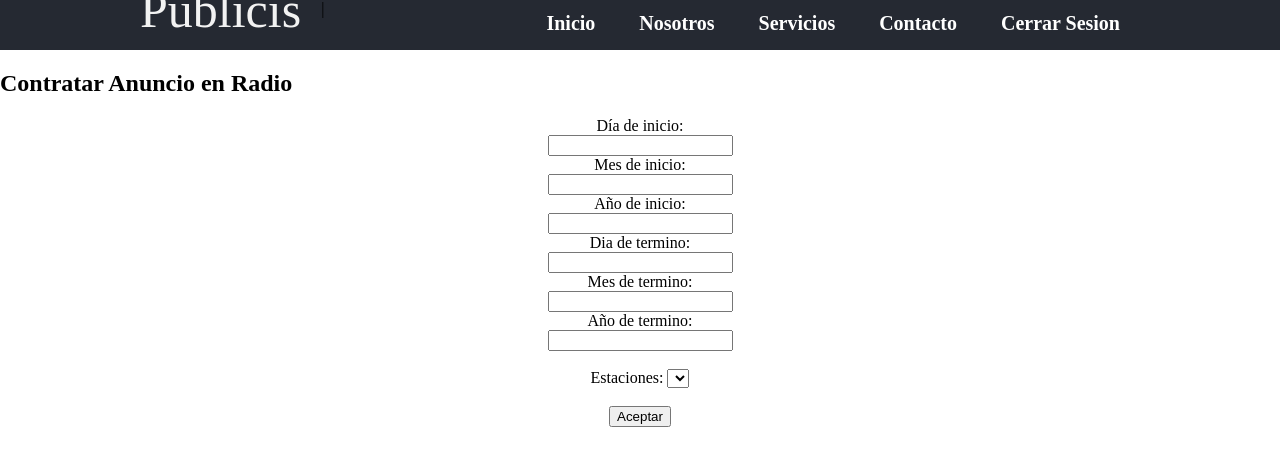
After one commit to rodrigopeniche/adswebproject, a PHP site: page /ContratarRadio.php in a window 1280 px wide. The commit adds this page. Shown: the top 466 px of the page. Run offline with PHP 8.4, Linux system fonts and the light colour scheme; the visitor is signed in with stand-in values (Sample User, id 1); lists and menus that the app fills with data are empty.

Commit message:
Actualizar nombre de la pagina y Agrege dos ventanas de contratar radio y television

```diff
--- a/ProyectoFinalWeb2/ContratarEspectaculares.php
+++ b/ProyectoFinalWeb2/ContratarEspectaculares.php
@@ -17,7 +17,7 @@ and open the template in the editor.
 <body>
 <header>
 		<div class="wrapper">
-|			<div class ="logo">The Masters Of Software </div>
+|			<div class ="logo">Publicis </div>
 			<nav>
 				<a href="Inicio.php"> Inicio</a>
 				<a href="Nosotros.php"> Nosotros</a>
--- /dev/null
+++ b/ProyectoFinalWeb2/ContratarRadio.php
@@ -0,0 +1,70 @@
+<!DOCTYPE html>
+<!--
+To change this license header, choose License Headers in Project Properties.
+To change this template file, choose Tools | Templates
+and open the template in the editor.
+-->
+<html>
+    <head>
+        <title>Contrato</title>
+        <meta charset="UTF-8">
+        <meta name="viewport" content="width=device-width, initial-scale=1.0">
+        <link rel="stylesheet" href="styleDaniel.css">
+        <link rel="stylesheet" href="estilos.css">
+        <script src="contact-form-validation.js"></script>
+    </head>
+<body>
+<header>
+		<div class="wrapper">
+|			<div class ="logo">Publicis </div>
+			<nav>
+				<a href="Inicio.php"> Inicio</a>
+				<a href="Nosotros.php"> Nosotros</a>
+				<a href="Servicio.php"> Servicios</a>
+				<a href="Contacto.php"> Contacto</a>
+                                <?php
+                                session_start();
+                                    if($_SESSION['inicio'] == null || $_SESSION['inicio'] == false){
+                                        echo '<a href="IniciarSesion.php"> Iniciar Sesion</a>';
+                                    } else{
+                                        echo '<a href="CerrarSesion.php"> Cerrar Sesion</a>';
+                                    }
+                                ?>
+
+			</nav>
+	</div>
+</header>
+
+<h2>Contratar Anuncio en Radio</h2>
+
+<form action="/action_page.php">
+  Día de inicio:<br>
+  <input type="text" name="diaInicio" value="">
+  <br>
+  Mes de inicio:<br>
+  <input type="text" name="mesInicio" value="">
+  <br>
+  Año de inicio:<br>
+  <input type="text" name="añoInicio" value="">
+  <br>
+  Dia de termino:<br>
+  <input type="text" name="diaTermino" value="">
+  <br>
+  Mes de termino:<br>
+  <input type="text" name="mesTermino" value="">
+  <br>
+  Año de termino:<br>
+  <input type="text" name="añoTermino" value="">
+  <br><br>
+  Estaciones:
+  <select name="Anuncios">
+
+  </select>
+  <br><br>
+
+  <input type="submit" value="Aceptar">
+</form>
+
+
+</body>
+</html>
```
Also changed, not shown: ProyectoFinalWeb2/ContratarTelevision.php (added, +70 -0 lines).
